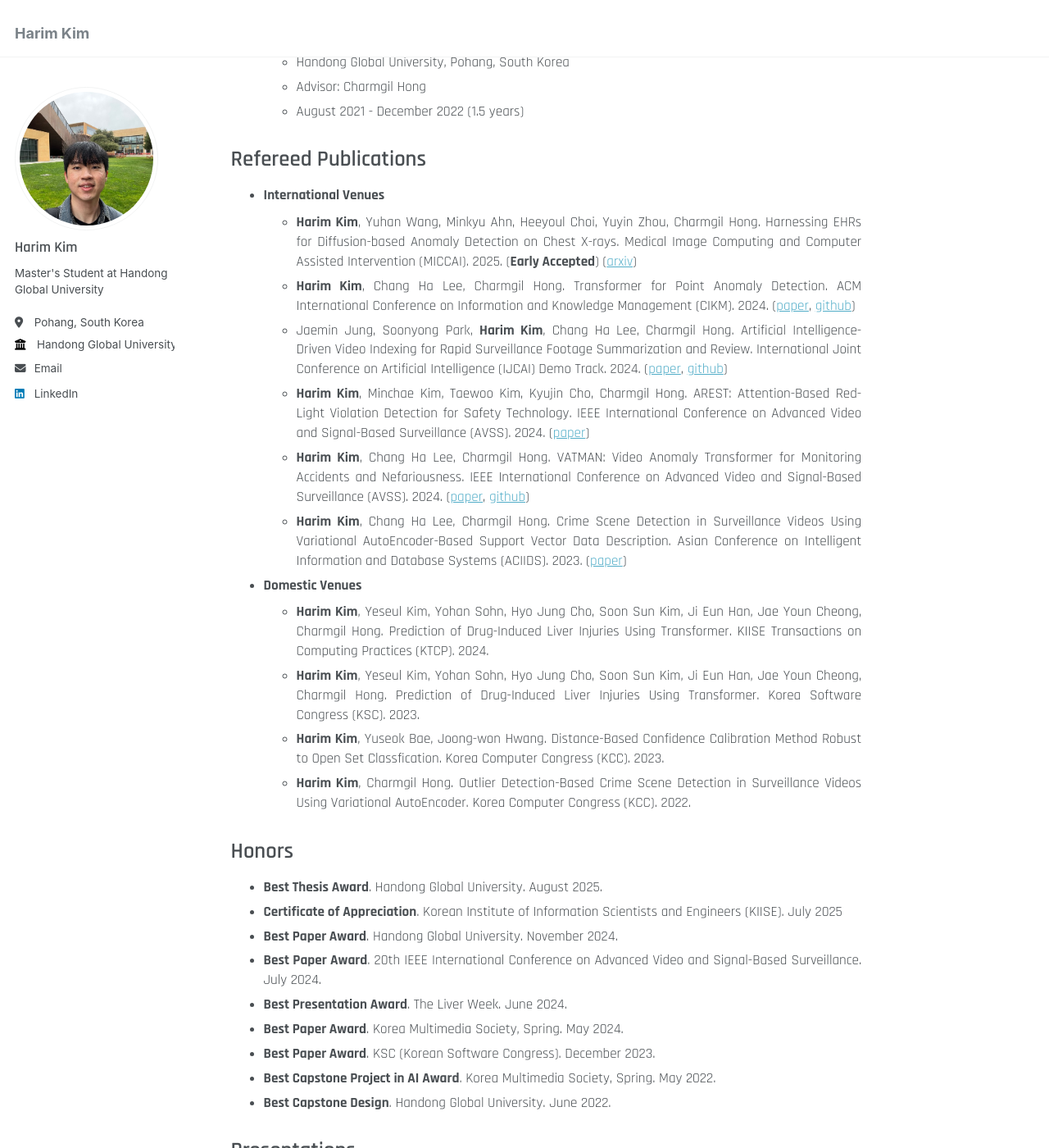
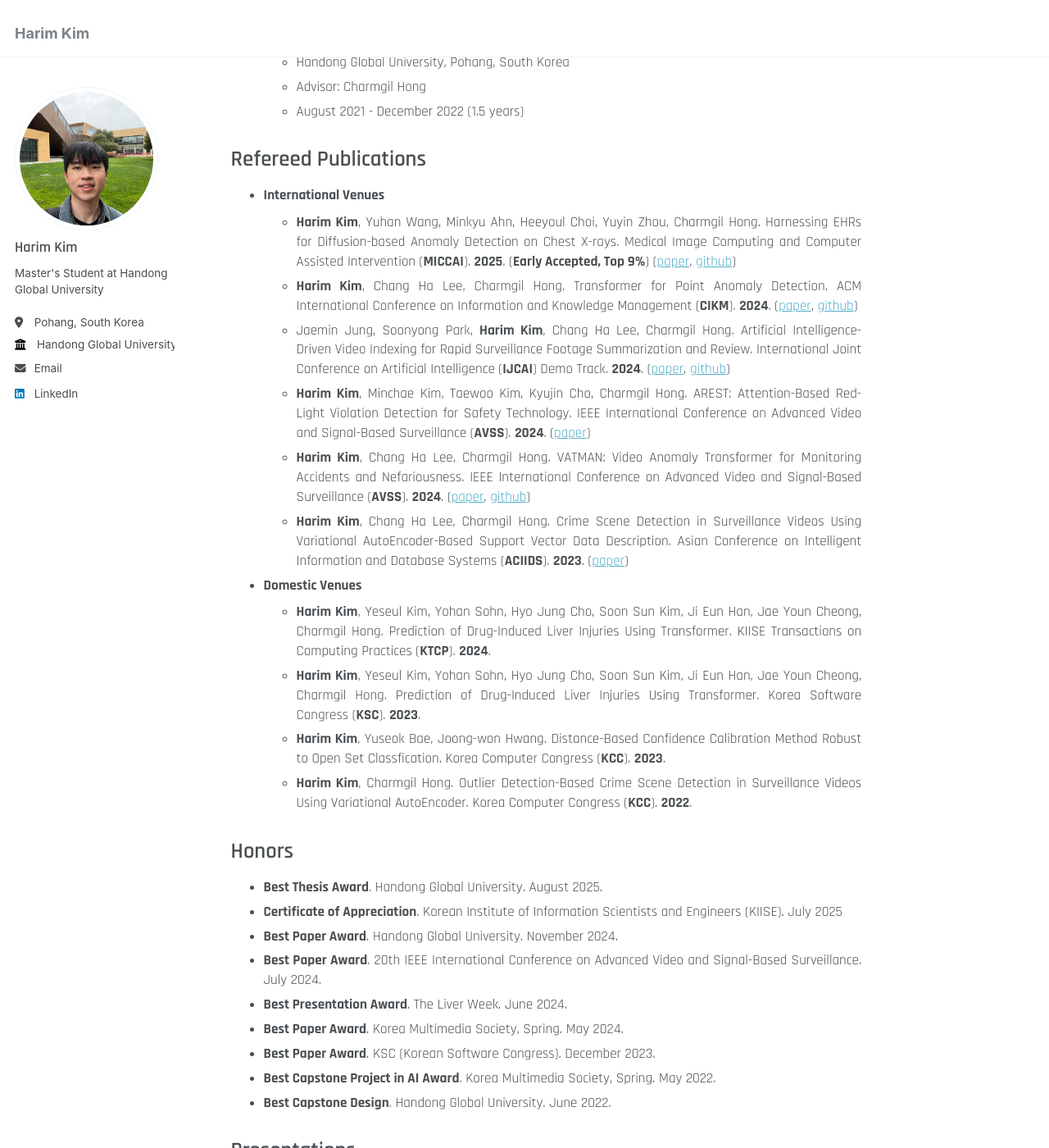
Before and after one commit to hrkim153/hrkim153.github.io, a Jekyll site: the page built from _pages/about.md, in a window 1280 px wide and 1400 px high, scrolled down 998 px. Shown: the whole window at 82% size. Built offline with Jekyll 4.4.1, drawn with Linux system fonts in a browser that asks for light colours.

Commit message:
Update about.md

```diff
--- a/_pages/about.md
+++ b/_pages/about.md
@@ -16,27 +16,27 @@ Research Interest
 
 Education
 ======
-- Master of Computer Science
+- **Master of Computer Science**
   - Handong Global University, Pohang, South Korea
   - Graduated: August, 2025
-- Bachelor of Computer Science
+- **Bachelor of Computer Science**
   - Handong Global University, Pohang, South Korea
   - Graduated: February, 2023
 
 Work Experience
 ======
-- Graduate Research Assistant
+- **Graduate Research Assistant**
   - Handong Global University, Pohang, South Korea
   - Advisor: Charmgil Hong
   - March 2023 - August 2025 (2.5 years)
-- Visiting Researcher
+- **Visiting Researcher**
   - University of California, Santa Cruz, CA
   - Advisor: Yuyin Zhou
   - December 2024 - April 2025 (5 month)
-- Research Intern
+- **Research Intern**
   - Electronics and Telecommunications Research Institute (ETRI), Daejeon, South Korea
   - January 2023 - February 2023 (1.5 month)
-- Undergraduate Research Assistant
+- **Undergraduate Research Assistant**
   - Handong Global University, Pohang, South Korea
   - Advisor: Charmgil Hong
   - August 2021 - December 2022 (1.5 years)
@@ -44,17 +44,17 @@ Work Experience
 Refereed Publications
 ======
 - **International Venues**
-  - **Harim Kim**, Yuhan Wang, Minkyu Ahn, Heeyoul Choi, Yuyin Zhou, Charmgil Hong. Harnessing EHRs for Diffusion-based Anomaly Detection on Chest X-rays. Medical Image Computing and Computer Assisted Intervention (MICCAI). 2025. (**Early Accepted**) ([arxiv](https://arxiv.org/abs/2505.17311))
-  - **Harim Kim**, Chang Ha Lee, Charmgil Hong. Transformer for Point Anomaly Detection. ACM International Conference on Information and Knowledge Management (CIKM). 2024. ([paper](https://dl.acm.org/doi/10.1145/3627673.3679859), [github](https://github.com/nth221/TransPAD))
-  - Jaemin Jung, Soonyong Park, **Harim Kim**, Chang Ha Lee, Charmgil Hong. Artificial Intelligence-Driven Video Indexing for Rapid Surveillance Footage Summarization and Review. International Joint Conference on Artificial Intelligence (IJCAI) Demo Track. 2024. ([paper](https://www.ijcai.org/proceedings/2024/1009.pdf), [github](https://github.com/nth221/videx))
-  - **Harim Kim**, Minchae Kim, Taewoo Kim, Kyujin Cho, Charmgil Hong. AREST: Attention-Based Red-Light Violation Detection for Safety Technology. IEEE International Conference on Advanced Video and Signal-Based Surveillance (AVSS). 2024. ([paper](https://ieeexplore.ieee.org/document/10672611))
-  - **Harim Kim**, Chang Ha Lee, Charmgil Hong. VATMAN: Video Anomaly Transformer for Monitoring Accidents and Nefariousness. IEEE International Conference on Advanced Video and Signal-Based Surveillance (AVSS). 2024. ([paper](https://ieeexplore.ieee.org/document/10672570), [github](https://github.com/nth221/vatman))
-  - **Harim Kim**, Chang Ha Lee, Charmgil Hong. Crime Scene Detection in Surveillance Videos Using Variational AutoEncoder-Based Support Vector Data Description. Asian Conference on Intelligent Information and Database Systems (ACIIDS). 2023. ([paper](https://link.springer.com/chapter/10.1007/978-3-031-42430-4_37))
+  - **Harim Kim**, Yuhan Wang, Minkyu Ahn, Heeyoul Choi, Yuyin Zhou, Charmgil Hong. Harnessing EHRs for Diffusion-based Anomaly Detection on Chest X-rays. Medical Image Computing and Computer Assisted Intervention (**MICCAI**). **2025**. (**Early Accepted, Top 9%**) ([paper](https://link.springer.com/chapter/10.1007/978-3-032-04947-6_23), [github](https://github.com/nth221/Diff3M))
+  - **Harim Kim**, Chang Ha Lee, Charmgil Hong. Transformer for Point Anomaly Detection. ACM International Conference on Information and Knowledge Management (**CIKM**). **2024**. ([paper](https://dl.acm.org/doi/10.1145/3627673.3679859), [github](https://github.com/nth221/TransPAD))
+  - Jaemin Jung, Soonyong Park, **Harim Kim**, Chang Ha Lee, Charmgil Hong. Artificial Intelligence-Driven Video Indexing for Rapid Surveillance Footage Summarization and Review. International Joint Conference on Artificial Intelligence (**IJCAI**) Demo Track. **2024**. ([paper](https://www.ijcai.org/proceedings/2024/1009.pdf), [github](https://github.com/nth221/videx))
+  - **Harim Kim**, Minchae Kim, Taewoo Kim, Kyujin Cho, Charmgil Hong. AREST: Attention-Based Red-Light Violation Detection for Safety Technology. IEEE International Conference on Advanced Video and Signal-Based Surveillance (**AVSS**). **2024**. ([paper](https://ieeexplore.ieee.org/document/10672611))
+  - **Harim Kim**, Chang Ha Lee, Charmgil Hong. VATMAN: Video Anomaly Transformer for Monitoring Accidents and Nefariousness. IEEE International Conference on Advanced Video and Signal-Based Surveillance (**AVSS**). **2024**. ([paper](https://ieeexplore.ieee.org/document/10672570), [github](https://github.com/nth221/vatman))
+  - **Harim Kim**, Chang Ha Lee, Charmgil Hong. Crime Scene Detection in Surveillance Videos Using Variational AutoEncoder-Based Support Vector Data Description. Asian Conference on Intelligent Information and Database Systems (**ACIIDS**). **2023**. ([paper](https://link.springer.com/chapter/10.1007/978-3-031-42430-4_37))
 - **Domestic Venues**
-  - **Harim Kim**, Yeseul Kim, Yohan Sohn, Hyo Jung Cho, Soon Sun Kim, Ji Eun Han, Jae Youn Cheong, Charmgil Hong. Prediction of Drug-Induced Liver Injuries Using Transformer. KIISE Transactions on Computing Practices (KTCP). 2024.
-  - **Harim Kim**, Yeseul Kim, Yohan Sohn, Hyo Jung Cho, Soon Sun Kim, Ji Eun Han, Jae Youn Cheong, Charmgil Hong. Prediction of Drug-Induced Liver Injuries Using Transformer. Korea Software Congress (KSC). 2023.
-  - **Harim Kim**, Yuseok Bae, Joong-won Hwang. Distance-Based Confidence Calibration Method Robust to Open Set Classfication. Korea Computer Congress (KCC). 2023.
-  - **Harim Kim**, Charmgil Hong. Outlier Detection-Based Crime Scene Detection in Surveillance Videos Using Variational AutoEncoder. Korea Computer Congress (KCC). 2022.
+  - **Harim Kim**, Yeseul Kim, Yohan Sohn, Hyo Jung Cho, Soon Sun Kim, Ji Eun Han, Jae Youn Cheong, Charmgil Hong. Prediction of Drug-Induced Liver Injuries Using Transformer. KIISE Transactions on Computing Practices (**KTCP**). **2024**.
+  - **Harim Kim**, Yeseul Kim, Yohan Sohn, Hyo Jung Cho, Soon Sun Kim, Ji Eun Han, Jae Youn Cheong, Charmgil Hong. Prediction of Drug-Induced Liver Injuries Using Transformer. Korea Software Congress (**KSC**). **2023**.
+  - **Harim Kim**, Yuseok Bae, Joong-won Hwang. Distance-Based Confidence Calibration Method Robust to Open Set Classfication. Korea Computer Congress (**KCC**). **2023**.
+  - **Harim Kim**, Charmgil Hong. Outlier Detection-Based Crime Scene Detection in Surveillance Videos Using Variational AutoEncoder. Korea Computer Congress (**KCC**). **2022**.
 
 Honors
 ======
@@ -79,20 +79,20 @@ Presentations
 
 Participated Projects
 ======
-- Development of Next-Generation Healthcare Machine Learning Technologies Using Multimodal Data
+- **Development of Next-Generation Healthcare Machine Learning Technologies Using Multimodal Data**
   - Affiliated Institution: Handong Global University, South Korea
   - Collaborating Institution: University of California, Santa Cruz, United States
-- Development of High Performance Visual BigData Discovery Platform for Large-Scale Real-time Data Analysis
+- **Development of High Performance Visual BigData Discovery Platform for Large-Scale Real-time Data Analysis**
   - Affiliated Institution: Handong Global University, South Korea / ETRI, South Korea
   - Collaborating Institution: GMDSOFT Inc., South Korea
-- Expansion of Connected Car Services through the Development of a Video Analysis-based Safe Driving Evaluation Service
+- **Expansion of Connected Car Services through the Development of a Video Analysis-based Safe Driving Evaluation Service**
   - Affiliated Institution: Handong Global University, South Korea
   - Collaborating Institution: AiCAR Inc., South Korea
-- Development of a Fecal Image-analysis Model for IoT Smart Toilet Services
+- **Development of a Fecal Image-analysis Model for IoT Smart Toilet Services**
   - Affiliated Institution: Handong Global University, South Korea
   - Collaborating Institution: HEM Pharma Inc., South Korea
-- Development of Drug-induced Liver Injury Prediction Model Utilizing Electronic
-Medical Records
+- **Development of Drug-induced Liver Injury Prediction Model Utilizing Electronic
+Medical Records**
   - Affiliated Institution: Handong Global University, South Korea
   - Collaborating Institution: Ajou University Hospital, South Korea
 
```
